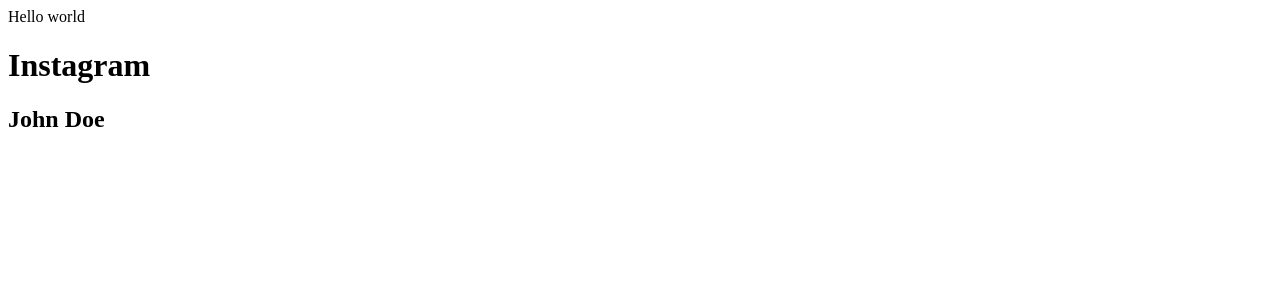
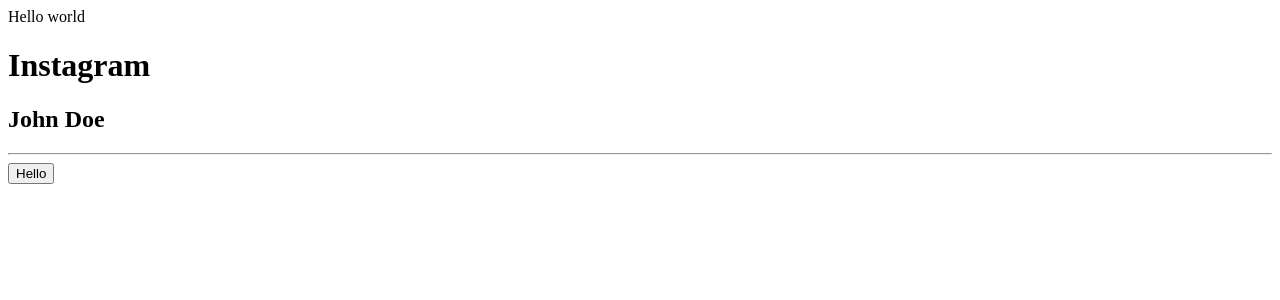
Before and after one commit to PavelNovik/angular-instagram-learning, an Angular app: page / in a window 1280 px wide. Shown: the top 300 px of the page. Built offline with nearby package versions, Linux system fonts and the light colour scheme.

Commit message:
oneway binding complete

```diff
--- a/src/app/app.html
+++ b/src/app/app.html
@@ -5,3 +5,7 @@
 <div>
   <h2>{{user.name}}</h2>
 </div>
+<hr>
+<div>
+  <button  [disabled]="isAppLoading()"> Hello </button>
+</div>
--- a/src/app/app.ts
+++ b/src/app/app.ts
@@ -1,5 +1,4 @@
 import { Component, signal } from '@angular/core';
-import { RouterOutlet } from '@angular/router';
 
 type IUser = {
   age: number;
@@ -8,15 +7,23 @@
 
 @Component({
   selector: 'inst-root',
-  imports: [RouterOutlet],
+  standalone: true,
+  imports: [],
   templateUrl: './app.html',
-  styleUrl: './app.scss',
+  styleUrls: ['./app.scss'],
 })
 export class App {
-  protected readonly title = signal('angular-instagram');
   appTitle = 'Instagram';
   user: IUser = {
     age: 32,
     name: 'John Doe',
   };
+  isAppLoading = signal(true);
+
+  constructor() {
+    setTimeout(() => {
+      console.log('App is loading...');
+      this.isAppLoading.set(false);
+    }, 3000);
+  }
 }
```
Also changed, not shown: eslint.config.js (+5 -5 lines).
